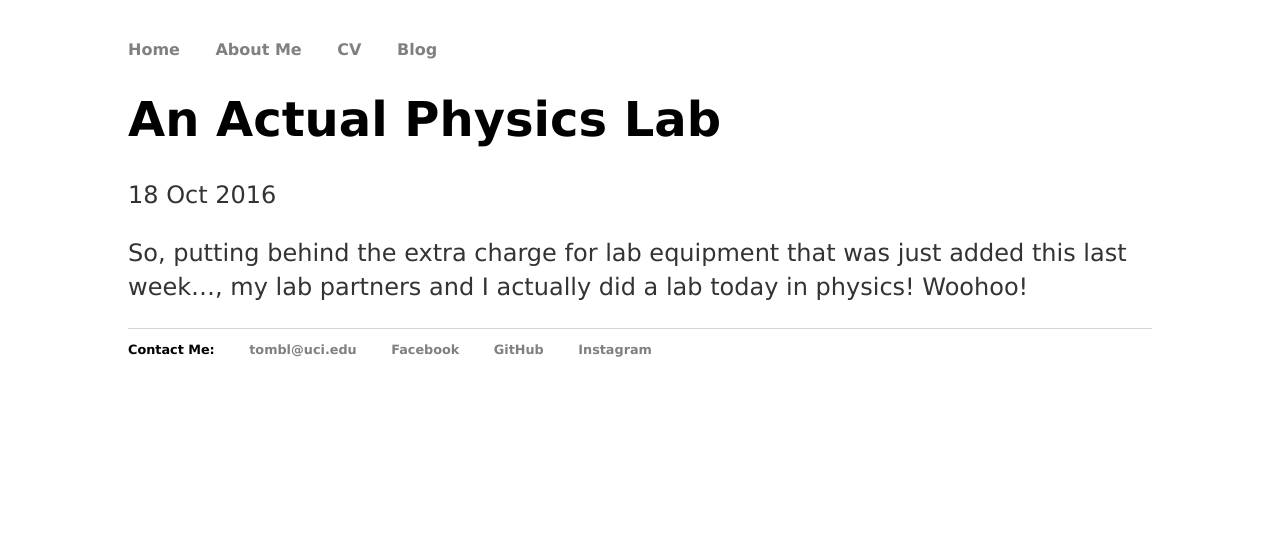
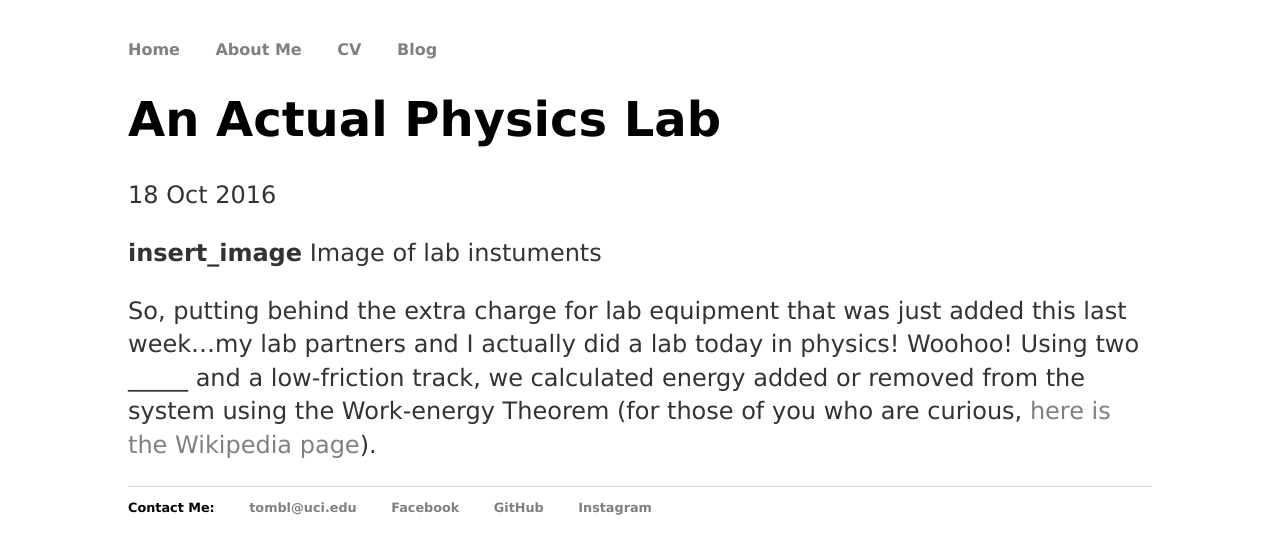
Before and after one commit to BTx123/BTx123.github.io, a Jekyll site: the page built from _posts/2016-10-18-an-actual-physics-lab.md, in a window 1280 px wide. Shown: the top 554 px of the page. Built offline with Jekyll 4.4.1, drawn with Linux system fonts in a browser that asks for light colours.

Commit message:
Update post with more info

```diff
--- a/_posts/2016-10-18-an-actual-physics-lab.md
+++ b/_posts/2016-10-18-an-actual-physics-lab.md
@@ -4,4 +4,7 @@ title: "An Actual Physics Lab"
 date: 2016-10-18
 ---
 
-So, putting behind the extra charge for lab equipment that was just added this last week..., my lab partners and I actually did a lab today in physics! Woohoo!
+__insert_image__
+Image of lab instuments
+
+So, putting behind the extra charge for lab equipment that was just added this last week...my lab partners and I actually did a lab today in physics! Woohoo! Using two _____ and a low-friction track, we calculated energy added or removed from the system using the Work-energy Theorem (for those of you who are curious, [here is the Wikipedia page]("https://en.wikipedia.org/wiki/Work_(physics)#Work.E2.80.93energy_principle")).
```
